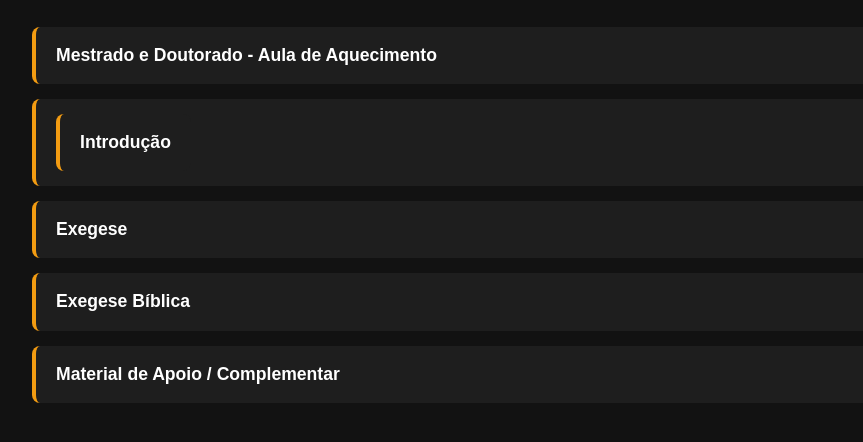
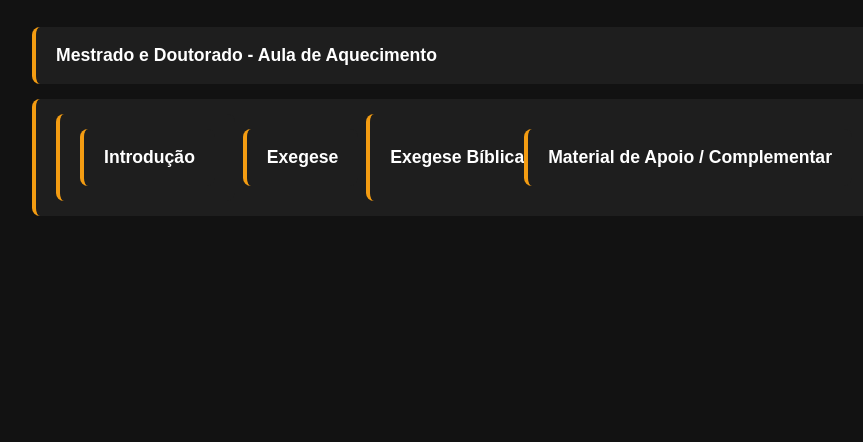
Before and after one commit to josesilva123/voz-que-clama, a website: page doutorado/doutorado.html in a window 1280 px wide. Shown: the part 220-662 px from the top of the page, without its empty margins (178-1041 px from the left). Drawn offline with Linux system fonts and the light colour scheme; files that its build step writes are made by us from their sources.

Commit message:
Fix HTML structure and update apostila links

```diff
--- a/doutorado/doutorado.html
+++ b/doutorado/doutorado.html
@@ -31,6 +31,7 @@
             </div>
             <div class="apostila-item">
                <div class="apostila-item">
+       <div class="apostila-item">
         <a href="doutorado/introducao.pdf" target="_blank">Introdução</a>
       </div>
             </div>
@@ -39,11 +40,9 @@
             </div>
             <div class="apostila-item">
                 <a href="doutorado/exegese%20biblica.pdf" target="_blank">Exegese Bíblica</a>
-            </div>
-            <div class="apostila-item">
-                <a href="doutorado/WBadgpxcuy.pdf" target="_blank">Material de Apoio / Complementar</a>
-            </div>
-        </div>
+<div class="apostila-item">
+        <a href="doutorado/introducao-biblica.pdf" target="_blank">Material de Apoio / Complementar</a>
+      </div>
     </div>
-</body>
+  </body>
 </html>
```
